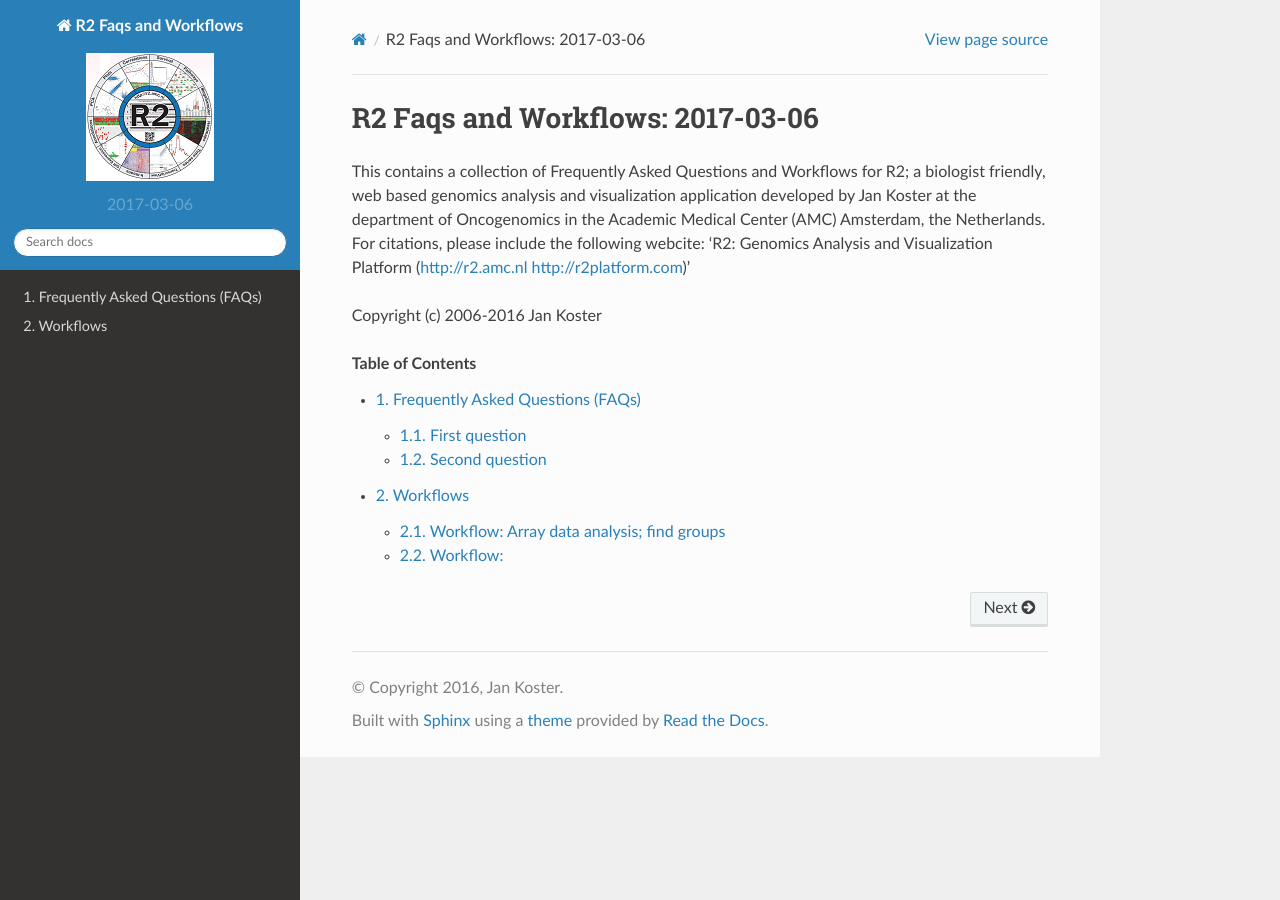
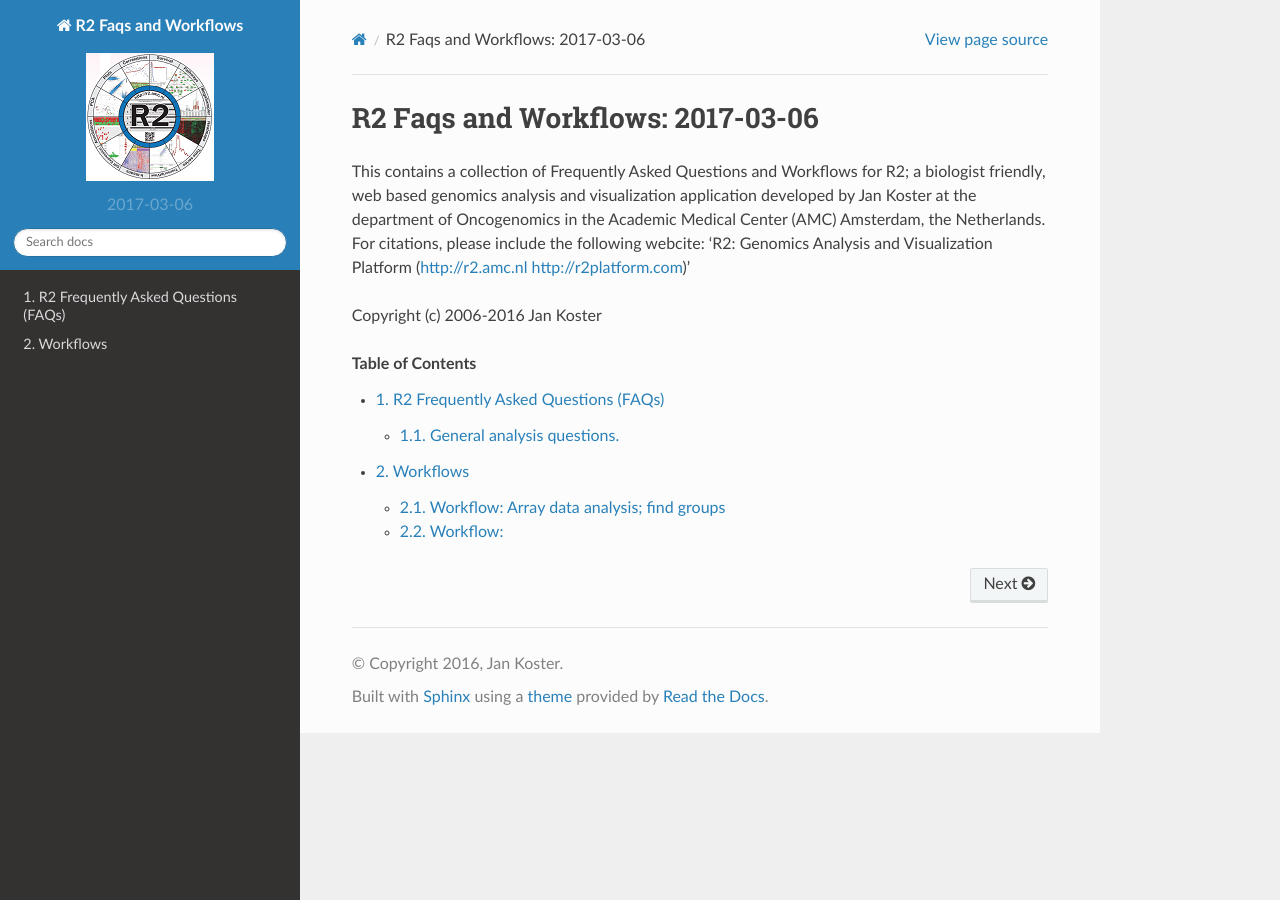
Before and after one commit to antronerds/r2-faqs-workflows, a Sphinx documentation site: the page built from docs/index.rst, in a window 1280 px wide. Built offline with Sphinx 7.4.7 and the Read the Docs theme 2.0.0, drawn with Linux system fonts in a browser that asks for light colours.

Commit message:
Update Faqs.md

```diff
--- a/docs/Faqs.md
+++ b/docs/Faqs.md
@@ -1,13 +1,13 @@
 <a id="r2_faqs"> </a>
 
 
-Frequently Asked Questions (FAQs)
+R2 Frequently Asked Questions (FAQs)
 ===========================================
 
 *A collections of questions and answers about the R2 platform*
 
 
-First question
+General analysis questions.
 -----
 
 -  A bulleted list is created by a minus, plus or asterisk followed by two spaces
@@ -15,7 +15,7 @@ First question
   -  Subitem by two spaces
 
 
-Second question
+
 -----
 
 1.  This will give a numbered list
```
